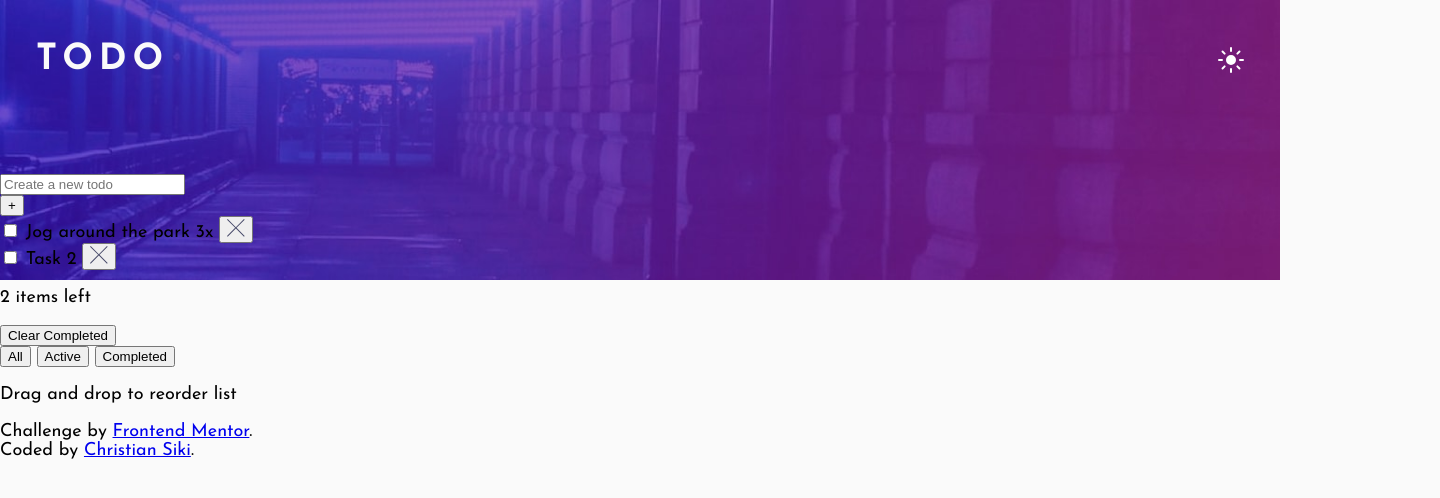
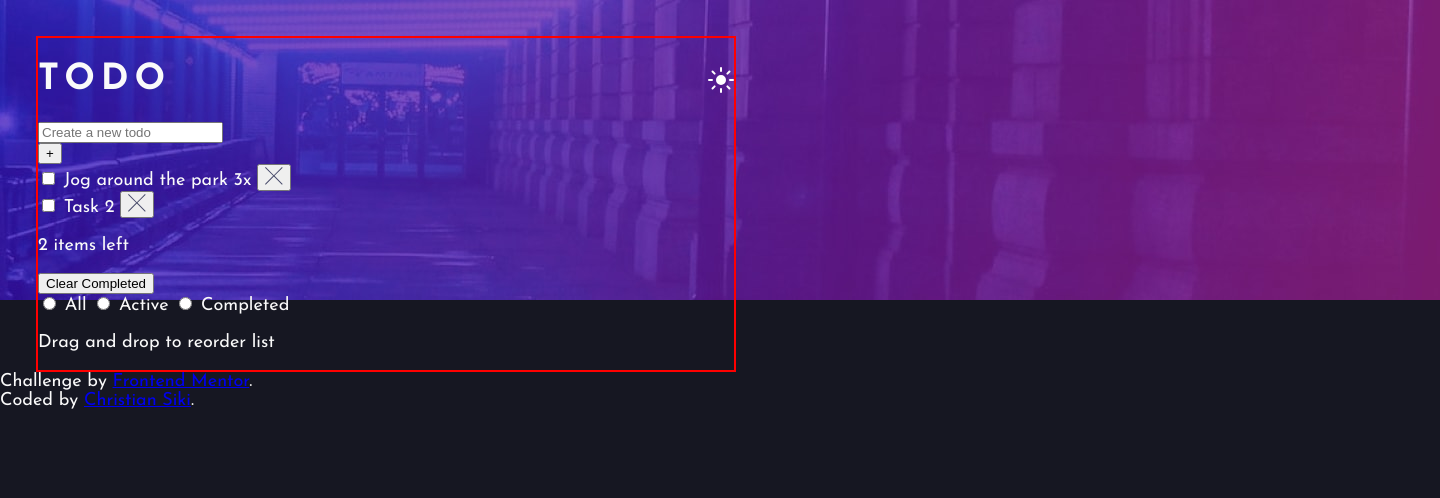
Before and after one commit to christiansiki/todo-app, a plain HTML site: page index.html in a window 1280 px wide. Shown: the whole page, 1440 px wide, since content can reach past the window. Drawn offline with Linux system fonts and the light colour scheme.

Commit message:
Restructured HTML radio buttons section, messed around with styles

```diff
--- a/index.html
+++ b/index.html
@@ -22,12 +22,11 @@
     </picture>
   </div>
 
+  <div class="container">
     <header>
       <h1 class="title">Todo</h1>
       <img class="theme-toggle"src="./images/icon-sun.svg" alt="light-dark toggle icon-sun">
     </header>
-
-
     <main>
       <div class="todo-list">
 
@@ -44,7 +43,6 @@
             <button class="btn btn-create" aria-label="create new task">+</button>
           </div>
         </div>
-
         <div class="todo-body">
           <div class="tasks">
             <div class="task">
@@ -74,20 +72,22 @@
             <!-- Task 2 -->
           </div>
         </div>
-
         <div class="todo-footer">
           <p class="task-count">2 items left</p>
           <button class="btn btn-clear">Clear Completed</button>
         </div>
-
-      <div class="task-buttons">
-        <button class="btn btn-tasks">All</button>
-        <button class="btn btn-tasks">Active</button>
-        <button class="btn btn-tasks">Completed</button>
+        <div class="radio-btns">
+          <input type="radio" name="task-btns" id="all-tasks" value="all-tasks">
+          <label for="all-tasks">All</label>
+          <input type="radio" name="task-btns" id="active-tasks" value="active-tasks">
+          <label for="active-tasks">Active</label>
+          <input type="radio" name="task-btns" id="completed-tasks" value="completed-tasks">
+          <label for="completed-tasks">Completed</label>
         </div>
       </div>
+      <p>Drag and drop to reorder list</p>
+  </div>
 
-    <p>Drag and drop to reorder list</p>
   </main>
 
   <footer>
--- a/styles.css
+++ b/styles.css
@@ -16,9 +16,6 @@
 
 }
 
-
-
-
 /* Box sizing rules */
 *,
 *::before,
@@ -31,13 +28,16 @@ body {
   font-family: "Josefin Sans", sans-serif;
   font-size: 1.125rem;
   font-weight: 400;
-  background-color: var(--vl-gray);
-  display: grid;
-    grid:
-        "header header header" auto
-        "...... lists ......" auto
-        "footer footer footer" auto/
-        1fr minmax(100px, 300px) 1fr;
+  background-color: var(--vd-blue);
+  color: var(--vl-gray);
+  /* display: flex;
+  flex-direction: column;
+  justify-content: center; */
+  grid:
+    "header header header" auto
+    "...... lists ......" auto
+    "footer footer footer" auto/
+    1fr minmax(100px, 300px) 1fr;
 }
 
 .background-image {
@@ -49,7 +49,7 @@ body {
   z-index: -1;
 }
 
-.background-image img {
+.background-image picture {
   width: 100%;
   height: 100%;
   object-fit: cover;
@@ -62,9 +62,17 @@ body {
   }
 }
 
+.container {
+  border: 2px solid red;
+  width: 100%;
+  max-width: 700px;
+  margin: 0 2em;
+  margin-top: 2em;
+}
+
  header {
    grid-area: header;
-   padding: 1em 2em 4em 2em;
+   /* padding: 1em 2em 4em 2em; */
    display: flex;
    justify-content: space-between;
    /* background-image: url(./images/bg-mobile-light.jpg);
```
Lines whose indentation alone changed are shown as unchanged.
